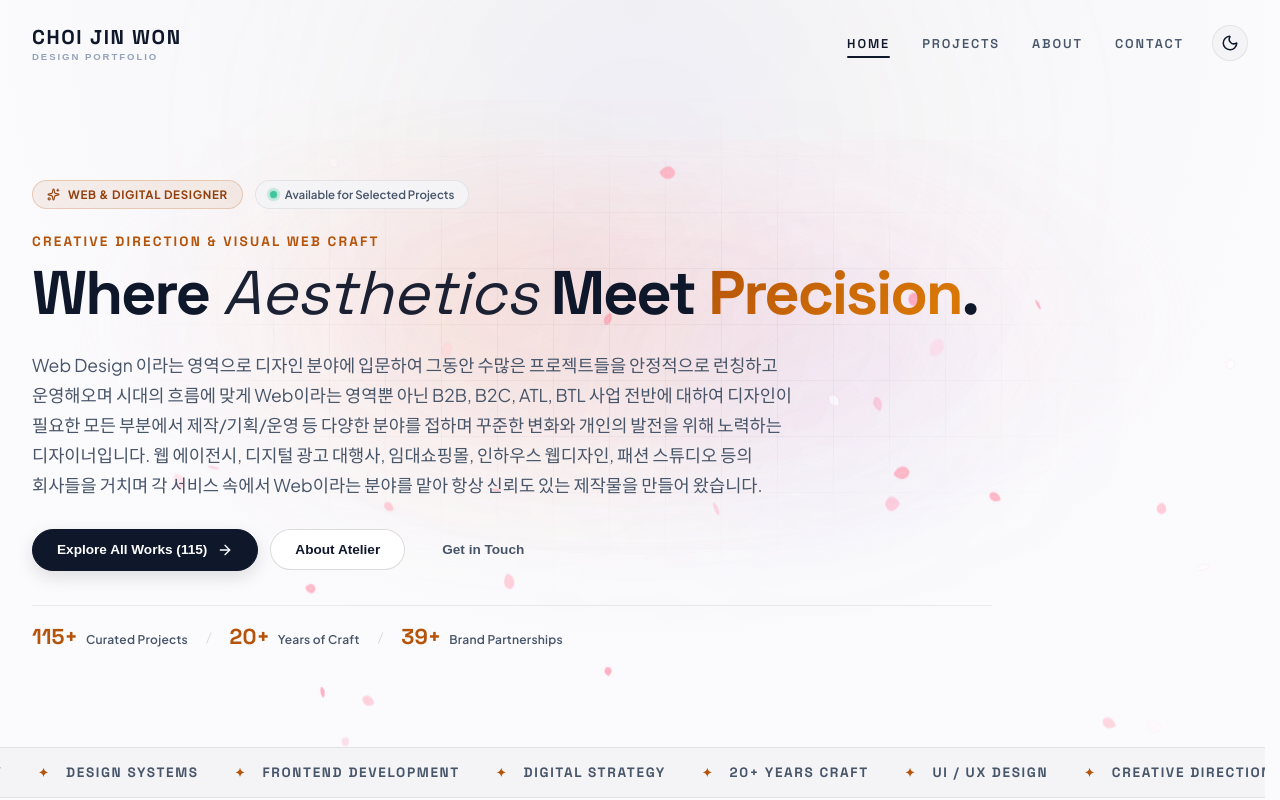
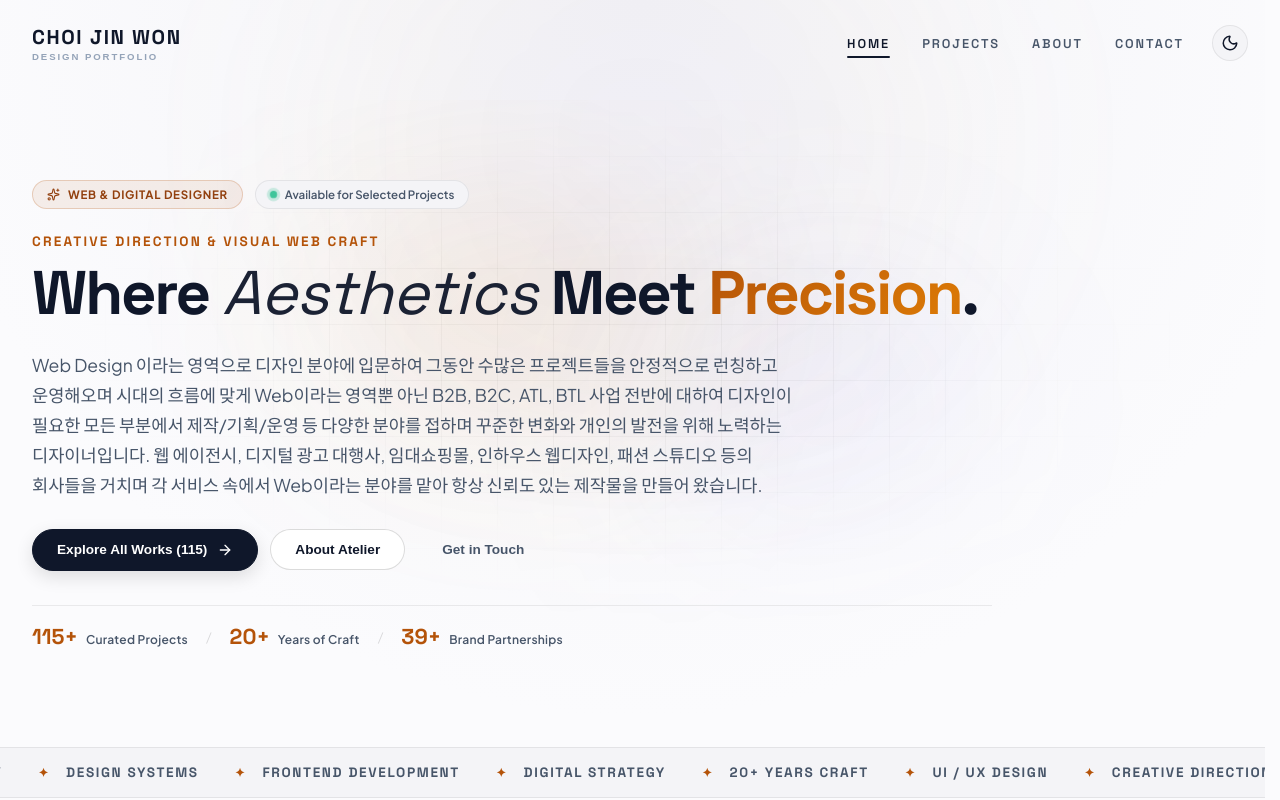
Before and after one commit to monodle/test_choi, a React (Vite) app: page / in a window 1280 px wide. Shown: the top 800 px of the page. Built offline with nearby package versions, Linux system fonts and the light colour scheme; a web font is replaced by a local one.

Commit message:
닫기버튼 수정

```diff
--- a/src/components/HomeSection.tsx
+++ b/src/components/HomeSection.tsx
@@ -11,7 +11,6 @@ import { ProfileInfo, AboutInfo, ProjectItem } from '../types/portfolio';
 import { TabType } from './Header';
 import { ProjectCard } from './ProjectCard';
 import { ShootingStars } from './ShootingStars';
-import { CherryBlossom } from './CherryBlossom';
 import { Theme } from '../hooks/useTheme';
 
 interface HomeSectionProps {
@@ -104,11 +103,8 @@ export const HomeSection: React.FC<HomeSectionProps> = ({
 
   return (
     <div className="home-container animate-fadeIn">
-      {/* Top Hero + Marquee Wrapper (Bounds Cherry Blossom Animation strictly above Featured Works) */}
+      {/* Top Hero + Marquee Wrapper */}
       <div className="home-hero-marquee-wrapper">
-        {/* Full-width Cherry Blossom Falling (Light Mode Only) */}
-        {theme === 'light' && <CherryBlossom key="cherry-light-blossom" />}
-
         {/* 1. DESIGNER EDITORIAL HERO SECTION */}
         <section className="designer-hero-section">
           {/* Ambient Visual Backdrops */}
--- a/src/index.css
+++ b/src/index.css
@@ -1252,6 +1252,7 @@ body {
   display: flex;
   align-items: center;
   gap: 4px;
+  flex-shrink: 0;
 }
 
 @media (min-width: 768px) {
@@ -1266,6 +1267,7 @@ body {
   font-weight: 600;
   color: var(--text-muted);
   padding: 0 4px;
+  flex-shrink: 0;
 }
 
 .detail-close-btn {
@@ -1274,10 +1276,18 @@ body {
   color: var(--text-primary);
   width: 32px;
   height: 32px;
+  min-width: 32px;
+  min-height: 32px;
+  max-width: 32px;
+  max-height: 32px;
+  aspect-ratio: 1 / 1;
   border-radius: 50%;
   display: flex;
   align-items: center;
   justify-content: center;
+  flex-shrink: 0;
+  padding: 0;
+  box-sizing: border-box;
   cursor: pointer;
   transition: var(--transition-fast);
   margin-left: 4px;
@@ -1287,6 +1297,10 @@ body {
   .detail-close-btn {
     width: 36px;
     height: 36px;
+    min-width: 36px;
+    min-height: 36px;
+    max-width: 36px;
+    max-height: 36px;
     margin-left: 8px;
   }
 }
@@ -2396,69 +2410,7 @@ body {
   }
 }
 
-/* ==========================================================================
-   CHERRY BLOSSOM & SAKURA FALLING (Light Mode Only, 100vw Full Width)
-   ========================================================================== */
-.cherry-blossom-wrapper {
-  display: none;
-  position: absolute;
-  top: -40px;
-  bottom: 0;
-  left: 50%;
-  transform: translateX(-50%);
-  width: 100vw;
-  height: calc(100% + 40px);
-  pointer-events: none;
-  overflow: hidden;
-  z-index: 0;
-}
-
-[data-theme="light"] .cherry-blossom-wrapper {
-  display: block;
-}
-
-.cherry-blossom-canvas {
-  width: 100%;
-  height: 100%;
-  display: block;
-  pointer-events: none;
-  position: relative;
-  z-index: 1;
-}
-
-/* Gradual Soft Pink Ambient Background Tint */
-.sakura-ambient-tint {
-  position: absolute;
-  top: -60px;
-  left: 50%;
-  transform: translateX(-50%);
-  width: 100vw;
-  max-width: 1400px;
-  height: 640px;
-  background: radial-gradient(
-    ellipse 75% 60% at 50% 35%,
-    rgba(255, 214, 226, 0.45) 0%,
-    rgba(255, 230, 238, 0.25) 45%,
-    transparent 75%
-  );
-  opacity: 0;
-  pointer-events: none;
-  z-index: 0;
-  animation: sakuraAmbientBlush 12s cubic-bezier(0.2, 0.8, 0.3, 1) forwards;
-  mask-image: radial-gradient(ellipse 70% 65% at 50% 40%, black 30%, transparent 80%);
-  -webkit-mask-image: radial-gradient(ellipse 70% 65% at 50% 40%, black 30%, transparent 80%);
-}
-
-@keyframes sakuraAmbientBlush {
-  0% {
-    opacity: 0;
-    transform: translateX(-50%) scale(0.95);
-  }
-  100% {
-    opacity: 1;
-    transform: translateX(-50%) scale(1);
-  }
-}
+
 
 
 /* Designer Hero Layout */
```
